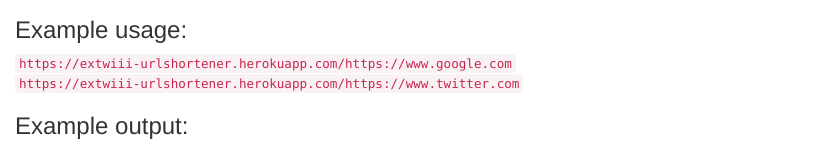
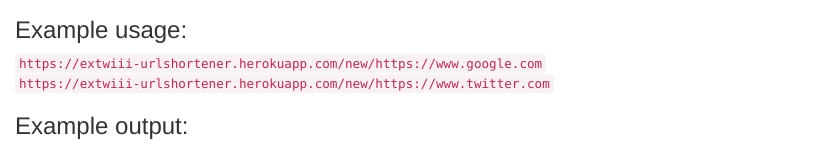
Before and after one commit to extwiii/URLSHortener, a website: page views/index.html in a window 1280 px wide. Shown: the part 528-672 px from the top of the page, without its empty margins (0-835 px from the left). Drawn offline with nearby package versions, Linux system fonts and the light colour scheme.

Commit message:
update index

```diff
--- a/views/index.html
+++ b/views/index.html
@@ -49,9 +49,9 @@
 
     </blockquote>
     <h3>Example usage:</h3>
-    <code>https://extwiii-urlshortener.herokuapp.com/https://www.google.com</code>
+    <code>https://extwiii-urlshortener.herokuapp.com/new/https://www.google.com</code>
     <br>
-    <code>https://extwiii-urlshortener.herokuapp.com/https://www.twitter.com</code>
+    <code>https://extwiii-urlshortener.herokuapp.com/new/https://www.twitter.com</code>
 
     <h3>Example output:</h3>
     <code>{"originalUrl":"http://www.google.com","shortUrl":"https://extwiii-urlshortener.herokuapp.com/685"}</code>
```
